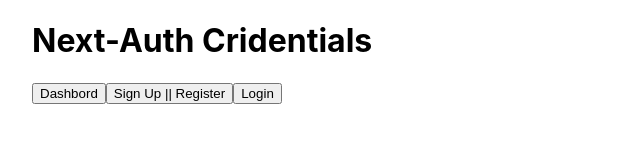
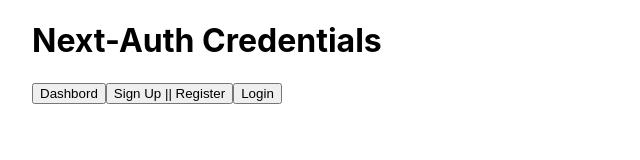
Before and after one commit to jamalshamsi1988/authentication-librery-next-auth, a Next.js app: page / in a window 1280 px wide. Shown: the top 160 px of the page, without its empty margins (0-640 px from the left). Built offline with nearby package versions, Linux system fonts and the light colour scheme.

Commit message:
authenticated user from clint & show the page we want

```diff
--- a/pages/_app.js
+++ b/pages/_app.js
@@ -1,7 +1,12 @@
+import { SessionProvider } from 'next-auth/react'
 import '../styles/globals.css'
 
 function MyApp({ Component, pageProps }) {
-  return <Component {...pageProps} />
+  return <SessionProvider session={pageProps.session}>
+  <Component {...pageProps} />
+
+</SessionProvider>
+
 }
 
 export default MyApp
--- a/pages/index.js
+++ b/pages/index.js
@@ -9,11 +9,13 @@
 export default function Home() {
   return (
     <div className={styles.container}>
-      <h1>Next-Auth Cridentials</h1>
+      <h1>Next-Auth Credentials</h1>
       <Link href="/dashbord">
       <button >Dashbord</button>
       </Link>
+
       <button><Link href="/signup">Sign Up || Register</Link></button>
+
       <Link href="/signin">
       <button >Login</button>
       </Link>
```
Also changed, not shown: pages/signin.js (+11 -2 lines).
